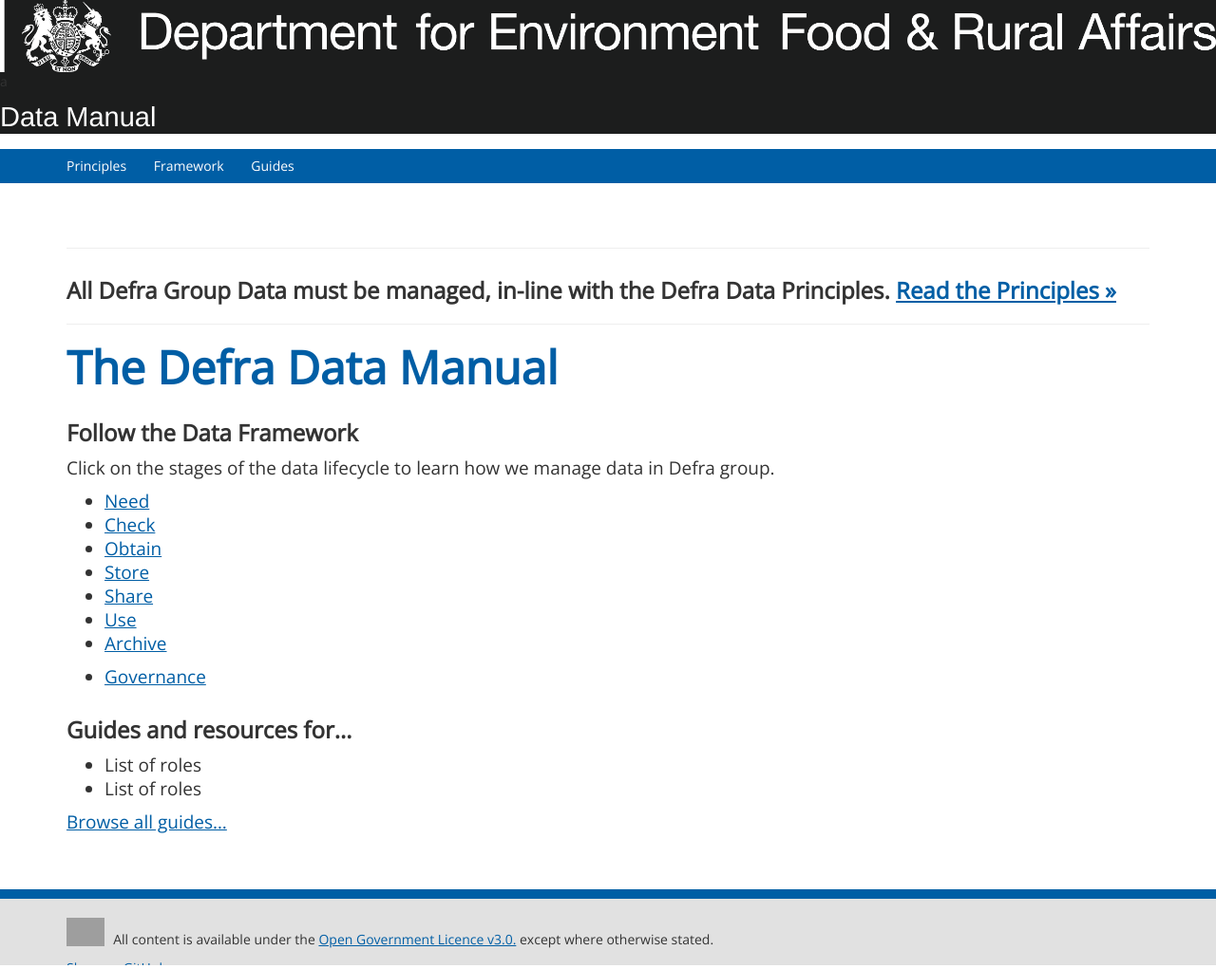
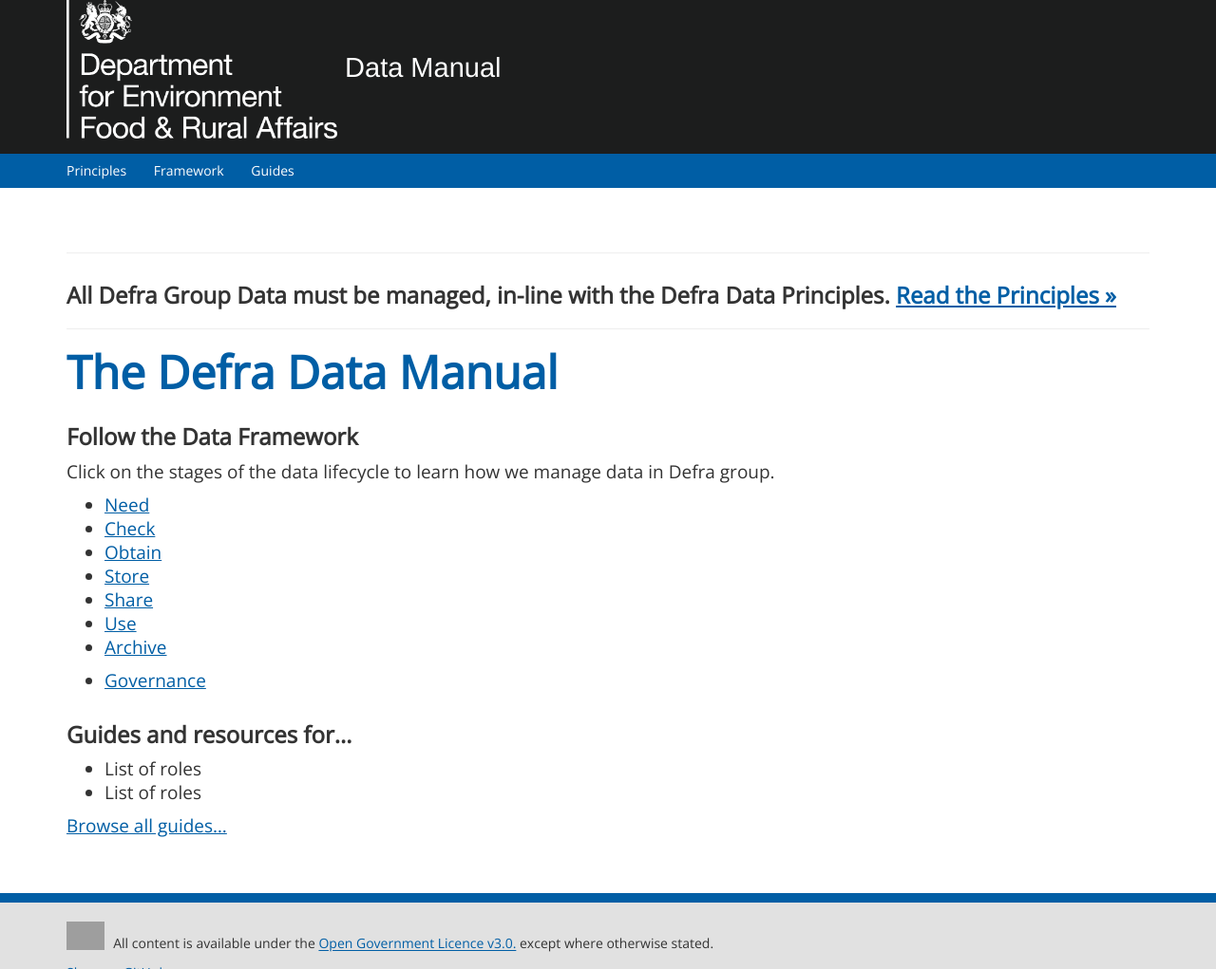
Before and after one commit to andjnewman/DDM, a Jekyll site: the page built from index.md, in a window 1280 px wide. Shown: the whole page at 95% size. Built offline with Jekyll 4.4.1, drawn with Linux system fonts in a browser that asks for light colours.

Commit message:
Update default.html

```diff
--- a/_layouts/default.html
+++ b/_layouts/default.html
@@ -10,14 +10,8 @@
     <div id="wrap">
         <header>
             <div id="blackbar">
-                <div class=".col-md-4">
-			<img src="{{ site.url }}{{ site.baseurl }}/images/defra_white_one-line.png" with="25%" />
-                </div>
-		<div class=".col-md-4">
-			<p>a</p>
-                </div>
-		<div class=".col-md-4">
-			<h1>Data Manual</h1>
+    		<div class="container">
+			<h1><img src="{{ site.url }}{{ site.baseurl }}/images/defra_white_sml_aw.png" width="25%" /> Data Manual</h1>
                 </div>
 
             </div>
```
